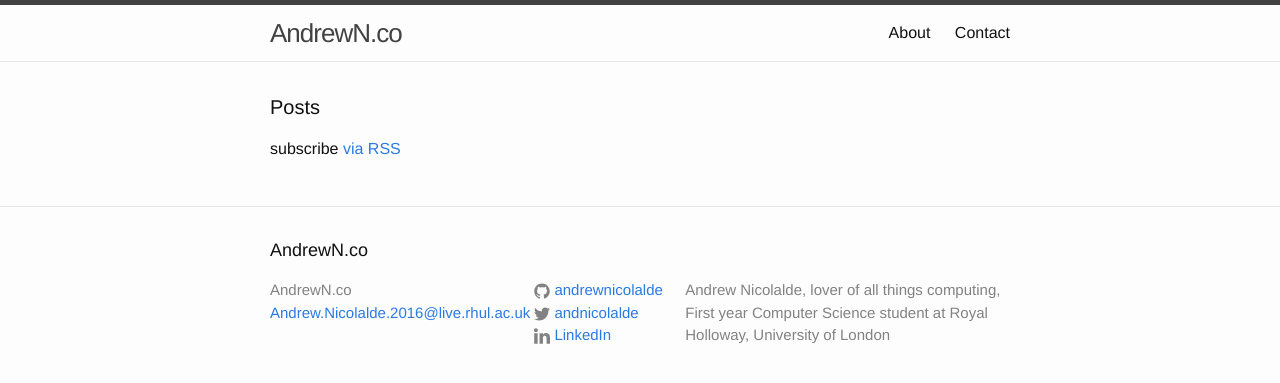
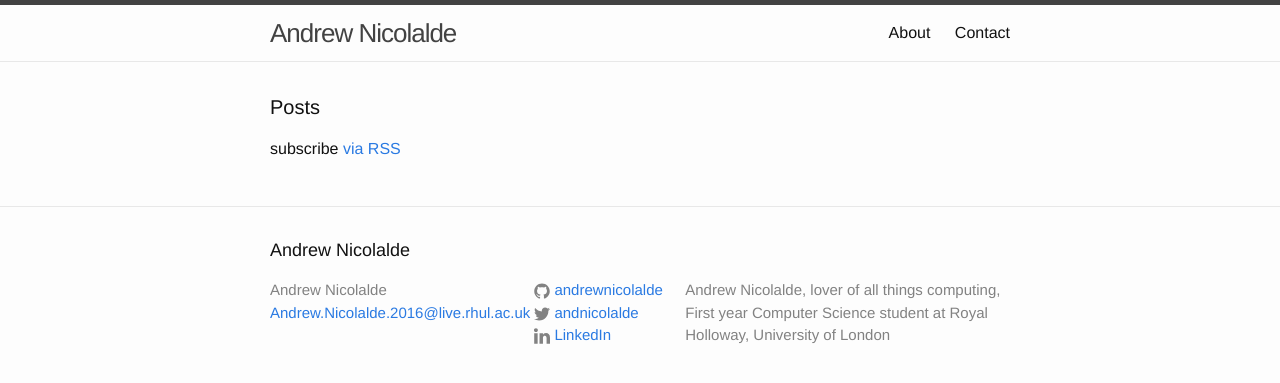
Before and after one commit to andrewnicolalde/andrewn.io, a Jekyll site: the page built from index.md, in a window 1280 px wide. Shown: the top 383 px of the page. Built offline with Jekyll 4.4.1, drawn with Linux system fonts in a browser that asks for light colours.

Commit message:
Change website title

```diff
--- a/_config.yml
+++ b/_config.yml
@@ -13,7 +13,7 @@
 # you will see them accessed via {{ site.title }}, {{ site.email }}, and so on.
 # You can create any custom variable you would like, and they will be accessible
 # in the templates via {{ site.myvariable }}.
-title: AndrewN.co
+title: Andrew Nicolalde
 email: Andrew.Nicolalde.2016@live.rhul.ac.uk
 description: Andrew Nicolalde, lover of all things computing, First year Computer Science student at Royal Holloway, University of London
 baseurl: "" # the subpath of your site, e.g. /blog
```
